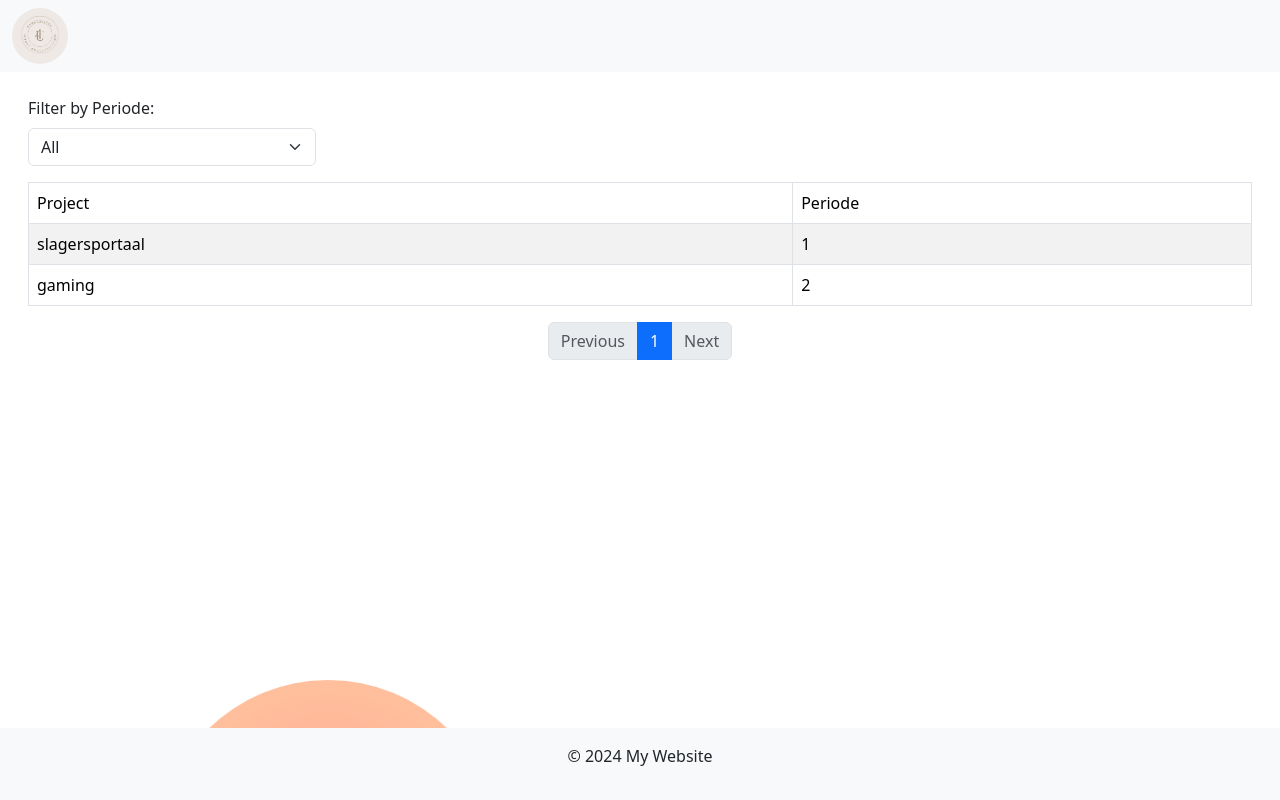
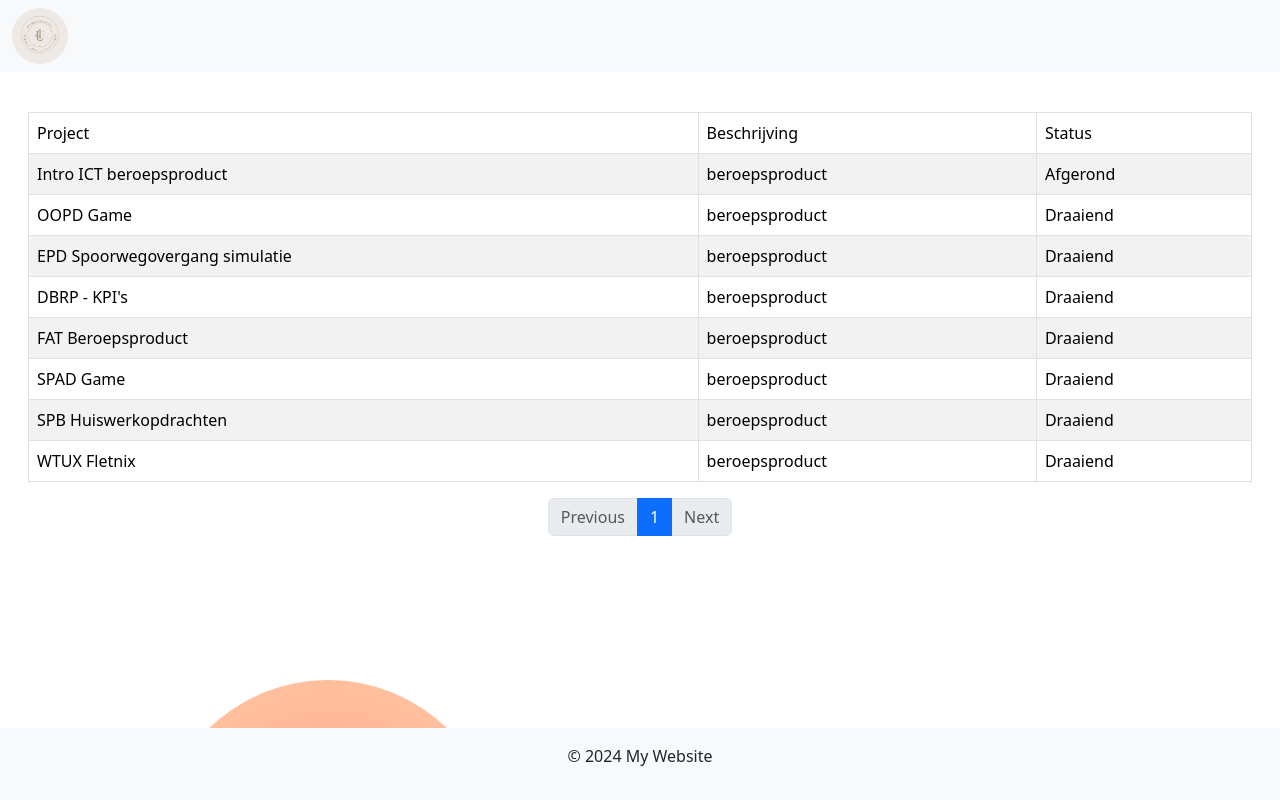
Before and after one commit to MikeAckerschott/O4U_hbo, a Vue app in the folder front-end/onderwijs4u/: page /projects in a window 1280 px wide. Built offline with nearby package versions, Linux system fonts and the light colour scheme.

Commit message:
Updated project & projectsview to show dummydata based projects

```diff
--- a/front-end/onderwijs4u/src/dummydata/dummydata.js
+++ b/front-end/onderwijs4u/src/dummydata/dummydata.js
@@ -30,28 +30,28 @@ export const student_projects = ref({
     //     }
     // },
     "Intro ICT beroepsproduct": {
-        id: 3, running: true, description: 'beroepsproduct', criteriaToReach: {
+        id: 1, running: true, description: 'beroepsproduct', criteriaToReach: {
             "INTROICT-1": { studentVerantwoording: "Ik heb deze criteria behaald door...1", feedback: "Feedback", grade: "Goed" },
             "INTROICT-2": { studentVerantwoording: "Ik heb deze criteria behaald door...2", feedback: "Feedback for IoT-P-1", grade: "Goed" },
             "INTROICT-3": { studentVerantwoording: "Ik heb deze criteria behaald door...3", feedback: "Feedback for IoT-P-1", grade: "Goed" },
         }
     },
-    "Intro ICT beroepsproduct 2": {
-        id: 3, running: false, description: 'beroepsproduct', criteriaToReach: {
-            "INTROICT-1": { studentVerantwoording: "Ik heb deze criteria behaald door...", feedback: "Feedback", grade: "Voldoende" },
-            "INTROICT-2": { studentVerantwoording: "Ik heb deze criteria behaald door...", feedback: "Feedback for IoT-P-1", grade: "Voldoende" },
-            "INTROICT-3": { studentVerantwoording: "Ik heb deze criteria behaald door...", feedback: "Feedback for IoT-P-1", grade: "Voldoende" },
-        }
-    },
-    "Intro ICT beroepsproduct 3": {
-        id: 3, running: false, description: 'beroepsproduct', criteriaToReach: {
-            "INTROICT-1": { studentVerantwoording: "Ik heb deze criteria behaald door...", feedback: "Feedback", grade: "Onvoldoende" },
-            "INTROICT-2": { studentVerantwoording: "Ik heb deze criteria behaald door...", feedback: "Feedback for IoT-P-1", grade: "Onvoldoende" },
-            "INTROICT-3": { studentVerantwoording: "Ik heb deze criteria behaald door...", feedback: "Feedback for IoT-P-1", grade: "Onvoldoende" },
-        }
-    },
+    // "Intro ICT beroepsproduct 2": {
+    //     id: 3, running: false, description: 'beroepsproduct', criteriaToReach: {
+    //         "INTROICT-1": { studentVerantwoording: "Ik heb deze criteria behaald door...", feedback: "Feedback", grade: "Voldoende" },
+    //         "INTROICT-2": { studentVerantwoording: "Ik heb deze criteria behaald door...", feedback: "Feedback for IoT-P-1", grade: "Voldoende" },
+    //         "INTROICT-3": { studentVerantwoording: "Ik heb deze criteria behaald door...", feedback: "Feedback for IoT-P-1", grade: "Voldoende" },
+    //     }
+    // },
+    // "Intro ICT beroepsproduct 3": {
+    //     id: 3, running: false, description: 'beroepsproduct', criteriaToReach: {
+    //         "INTROICT-1": { studentVerantwoording: "Ik heb deze criteria behaald door...", feedback: "Feedback", grade: "Onvoldoende" },
+    //         "INTROICT-2": { studentVerantwoording: "Ik heb deze criteria behaald door...", feedback: "Feedback for IoT-P-1", grade: "Onvoldoende" },
+    //         "INTROICT-3": { studentVerantwoording: "Ik heb deze criteria behaald door...", feedback: "Feedback for IoT-P-1", grade: "Onvoldoende" },
+    //     }
+    // },
     "OOPD Game": {
-        id: 4, running: false, description: 'beroepsproduct', criteriaToReach: {
+        id: 2, running: false, description: 'beroepsproduct', criteriaToReach: {
             "OOPD-1": { studentVerantwoording: "Ik heb deze criteria behaald door...", feedback: "Feedback for IoT-P-1", grade: "Goed" },
             "OOPD-2": { studentVerantwoording: "Ik heb deze criteria behaald door...", feedback: "Feedback for IoT-P-1", grade: "Goed" },
             "OOPD-3": { studentVerantwoording: "Ik heb deze criteria behaald door...", feedback: "Feedback for IoT-P-1", grade: "Goed" },
@@ -59,7 +59,7 @@ export const student_projects = ref({
         }
     },
     "EPD Spoorwegovergang simulatie": {
-        id: 4, running: false, description: 'beroepsproduct', criteriaToReach: {
+        id: 3, running: false, description: 'beroepsproduct', criteriaToReach: {
             "EPD-1": { studentVerantwoording: "Ik heb deze criteria behaald door...", feedback: "Feedback for IoT-P-1", grade: "Goed" },
             "EPD-2": { studentVerantwoording: "Ik heb deze criteria behaald door...", feedback: "Feedback for IoT-P-1", grade: "Voldoende" },
             "EPD-3": { studentVerantwoording: "Ik heb deze criteria behaald door...", feedback: "Feedback for IoT-P-1", grade: "Onvoldoende" },
@@ -76,7 +76,7 @@ export const student_projects = ref({
         }
     },
     "FAT Beroepsproduct": {
-        id: 4, running: false, description: 'beroepsproduct', criteriaToReach: {
+        id: 5, running: false, description: 'beroepsproduct', criteriaToReach: {
             "FAT-1": { studentVerantwoording: "Ik heb deze criteria behaald door...", feedback: "Feedback for IoT-P-1", grade: "Goed" },
             "FAT-2": { studentVerantwoording: "Ik heb deze criteria behaald door...", feedback: "Feedback for IoT-P-1", grade: "Goed" },
             "FAT-3": { studentVerantwoording: "Ik heb deze criteria behaald door...", feedback: "Feedback for IoT-P-1", grade: "Goed" },
@@ -85,7 +85,7 @@ export const student_projects = ref({
         }
     },
     "SPAD Game": {
-        id: 4, running: false, description: 'beroepsproduct', criteriaToReach: {
+        id: 5, running: false, description: 'beroepsproduct', criteriaToReach: {
             "SPAD-1": { studentVerantwoording: "Ik heb deze criteria behaald door...", feedback: "Feedback for IoT-P-1", grade: "Goed" },
             "SPAD-2": { studentVerantwoording: "Ik heb deze criteria behaald door...", feedback: "Feedback for IoT-P-1", grade: "Goed" },
             "SPAD-3": { studentVerantwoording: "Ik heb deze criteria behaald door...", feedback: "Feedback for IoT-P-1", grade: "Goed" },
@@ -93,7 +93,7 @@ export const student_projects = ref({
         }
     },
     "SPB Huiswerkopdrachten": {
-        id: 4, running: false, description: 'beroepsproduct', criteriaToReach: {
+        id: 6, running: false, description: 'beroepsproduct', criteriaToReach: {
             "SPB-1": { studentVerantwoording: "Ik heb deze criteria behaald door...", feedback: "Feedback for IoT-P-1", grade: "Goed" },
             "SPB-2": { studentVerantwoording: "Ik heb deze criteria behaald door...", feedback: "Feedback for IoT-P-1", grade: "Goed" },
             "SPB-3": { studentVerantwoording: "Ik heb deze criteria behaald door...", feedback: "Feedback for IoT-P-1", grade: "Goed" },
@@ -103,7 +103,7 @@ export const student_projects = ref({
         }
     },
     "WTUX Fletnix": {
-        id: 4, running: false, description: 'beroepsproduct', criteriaToReach: {
+        id: 7, running: false, description: 'beroepsproduct', criteriaToReach: {
             "WTUX-1": { studentVerantwoording: "Ik heb deze criteria behaald door...", feedback: "Feedback for IoT-P-1", grade: "Goed" },
             "WTUX-2": { studentVerantwoording: "Ik heb deze criteria behaald door...", feedback: "Feedback for IoT-P-1", grade: "Goed" },
             "WTUX-3": { studentVerantwoording: "Ik heb deze criteria behaald door...", feedback: "Feedback for IoT-P-1", grade: "Goed" },
--- a/front-end/onderwijs4u/src/views/ProjectView.vue
+++ b/front-end/onderwijs4u/src/views/ProjectView.vue
@@ -4,8 +4,8 @@
 
     <!-- Criteria Switches -->
     <div class="mb-4">
-      <h2 class="h4 mb-3" v-if="isProjectActive">Select Criteria</h2>
-      <div class="list-group" v-if="isProjectActive">
+      <h2 class="h4 mb-3">Select Criteria</h2>
+      <div class="list-group">
         <div v-for="criterion in onderbouwdeCriteria" :key="criterion.id" class="list-group-item">
           <div class="form-check form-switch">
             <input class="form-check-input" type="checkbox" :id="'criterion-' + criterion.id"
--- a/front-end/onderwijs4u/src/views/ProjectsView.vue
+++ b/front-end/onderwijs4u/src/views/ProjectsView.vue
@@ -2,11 +2,7 @@
   <div class="container-fluid mt-5">
     <div class="row mb-3">
       <div class="col-md-3">
-        <label for="periodeFilter" class="form-label">Filter by Periode:</label>
-        <select id="periodeFilter" v-model="selectedPeriode" @change="filterData" class="form-select">
-          <option value="">All</option>
-          <option v-for="periode in uniquePeriodes" :key="periode" :value="periode">{{ periode }}</option>
-        </select>
+
       </div>
     </div>
     <div class="row">
@@ -15,12 +11,16 @@
           <table class="table table-striped table-hover table-bordered w-100">
             <thead class="bg-light-blue text-white">
               <tr>
-                <th @click="sort('project')" class="cursor-pointer">
+                <th class="cursor-pointer">
                   Project
                   <i :class="getSortIcon('project')"></i>
                 </th>
-                <th @click="sort('periode')" class="cursor-pointer">
-                  Periode
+                <th class="cursor-pointer">
+                  Beschrijving
+                  <i :class="getSortIcon('periode')"></i>
+                </th>
+                <th class="cursor-pointer">
+                  Status
                   <i :class="getSortIcon('periode')"></i>
                 </th>
               </tr>
@@ -28,11 +28,13 @@
             <tbody>
               <tr v-for="item in paginatedData" :key="item.id">
                 <td>
-                  <RouterLink class="nav-link" :to="`/project/${item.project}`">
-                    {{ item.project }}
+                  <RouterLink class="nav-link text-truncate" :to="`/project/${item.projectName}`"
+                    style="white-space: nowrap;">
+                    {{ item.projectName }}
                   </RouterLink>
                 </td>
-                <td>{{ item.periode }}</td>
+                <td>{{ item.description }}</td>
+                <td>{{ item.running ? 'Afgerond' : 'Draaiend' }}</td>
               </tr>
             </tbody>
           </table>
@@ -58,11 +60,18 @@
 <script setup>
 import { ref, computed } from 'vue';
 
-const data = ref([
-  {id: 1, project: 'slagersportaal', periode: '1'},
-  {id: 2, project: 'gaming', periode: '2'},
-  // Add more data as needed
-]);
+import { student_projects } from '@/dummydata/dummydata.js'
+
+// const data = ref([
+//   { id: 1, project: 'slagersportaal', periode: '1' },
+//   { id: 2, project: 'gaming', periode: '2' },
+//   // Add more data as needed
+// ]);
+
+const data = ref(student_projects);
+
+console.log("DATA: ", data.value)
+// console.log("PROJECTRS: ",projects.value)
 
 const sortKey = ref('');
 const sortOrder = ref('asc');
@@ -85,9 +94,10 @@ const getSortIcon = (key) => {
 };
 
 const sortedData = computed(() => {
-  const sorted = [...data.value];
+  console.log(data.value);
+  const entries = Object.entries(data.value); // Convert object to array of key-value pairs
   if (sortKey.value) {
-    sorted.sort((a, b) => {
+    entries.sort(([, a], [, b]) => {
       const aValue = a[sortKey.value];
       const bValue = b[sortKey.value];
 
@@ -102,33 +112,32 @@ const sortedData = computed(() => {
       }
     });
   }
-  return sorted;
-});
-
-const uniquePeriodes = computed(() => {
-  const periodes = data.value.map(item => item.periode);
-  return [...new Set(periodes)];
+  return Object.fromEntries(entries); // Convert back to an object
 });
 
 const filteredData = computed(() => {
-  let filtered = sortedData.value;
+  let filtered = Object.entries(sortedData.value); // Convert to array for filtering
   if (selectedPeriode.value) {
-    filtered = filtered.filter(item => item.periode === selectedPeriode.value);
+    filtered = filtered.filter(([, value]) => value.periode === selectedPeriode.value);
   }
-  return filtered;
+  return Object.fromEntries(filtered); // Convert back to an object
 });
 
-const totalPages = computed(() => Math.ceil(filteredData.value.length / itemsPerPage));
+const totalPages = computed(() => {
+  const totalItems = Object.keys(filteredData.value).length; // Get the total number of items
+  return Math.ceil(totalItems / itemsPerPage); // Calculate the total number of pages
+});
 
 const paginatedData = computed(() => {
+  const entries = Object.entries(filteredData.value); // Convert to array for pagination
   const start = (currentPage.value - 1) * itemsPerPage;
   const end = start + itemsPerPage;
-  return filteredData.value.slice(start, end);
+  return entries.slice(start, end).map(([key, value]) => {
+    return { projectName: key, ...value }; // Include the key as part of the object
+  });
 });
 
-const filterData = () => {
-  currentPage.value = 1;
-};
+console.log("ITERATING: ", paginatedData.value)
 
 const changePage = (page) => {
   if (page >= 1 && page <= totalPages.value) {
```
Also changed, not shown: front-end/onderwijs4u/src/components/Header.vue (+2 -8 lines).
